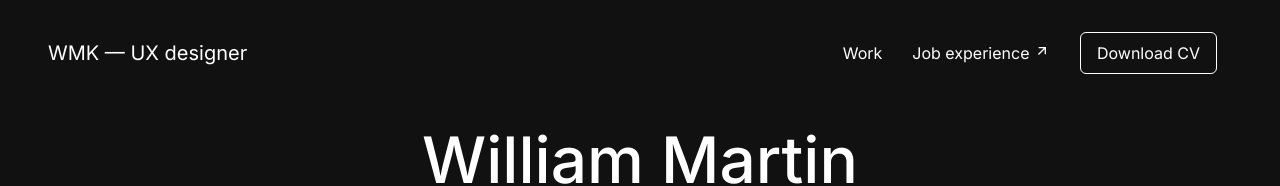
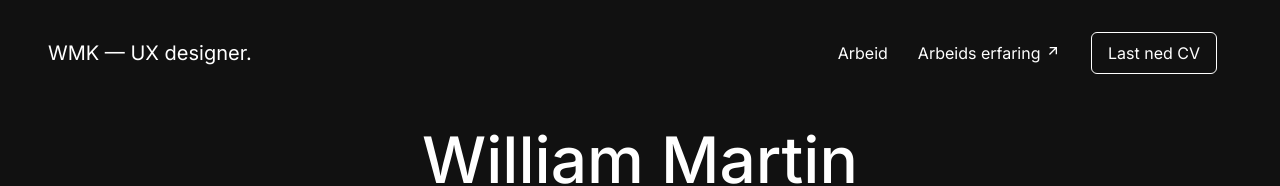
Before and after one commit to martinkariuki7/portfolio, a Next.js app: page / in a window 1280 px wide. Shown: the top 186 px of the page. Built offline with nearby package versions, Linux system fonts and the light colour scheme.

Commit message:
language change to norsk

```diff
--- a/src/app/components/header/header.tsx
+++ b/src/app/components/header/header.tsx
@@ -6,24 +6,24 @@ export default function Header() {
   return (
     <header className={styles.siteHeader}>
       <div className={styles.siteBranding}>
-        <span>WMK — UX designer</span>
+        <span>WMK — UX designer.</span>
       </div>
       <nav className={styles.siteNav}>
         <ul>
           <li>
-            <Link href="#work">Work</Link>
+            <Link href="#work">Arbeid</Link>
           </li>
           <li>
             <Link
               href="https://www.linkedin.com/in/william-martin-kariuki-74ab9713/details/experience/"
               target="_Blank"
             >
-              Job experience <RiArrowRightUpLine />
+              Arbeids erfaring <RiArrowRightUpLine />
             </Link>
           </li>
           <li>
             <Link href="cv.pdf" target="_Blank">
-              Download CV
+              Last ned CV
             </Link>
           </li>
         </ul>
```
